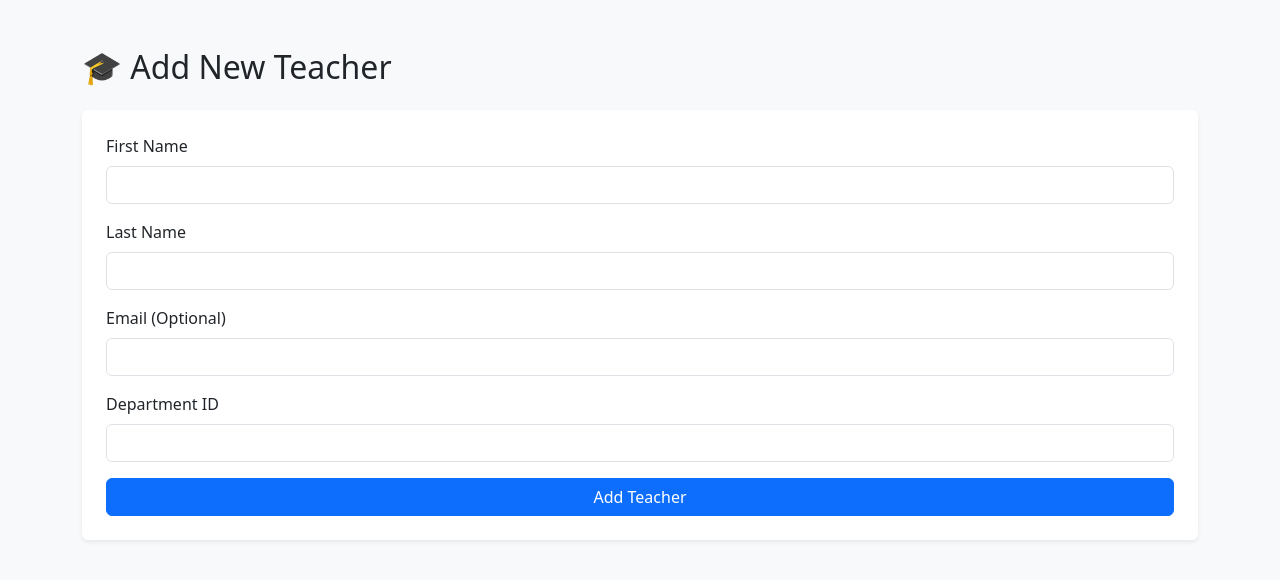
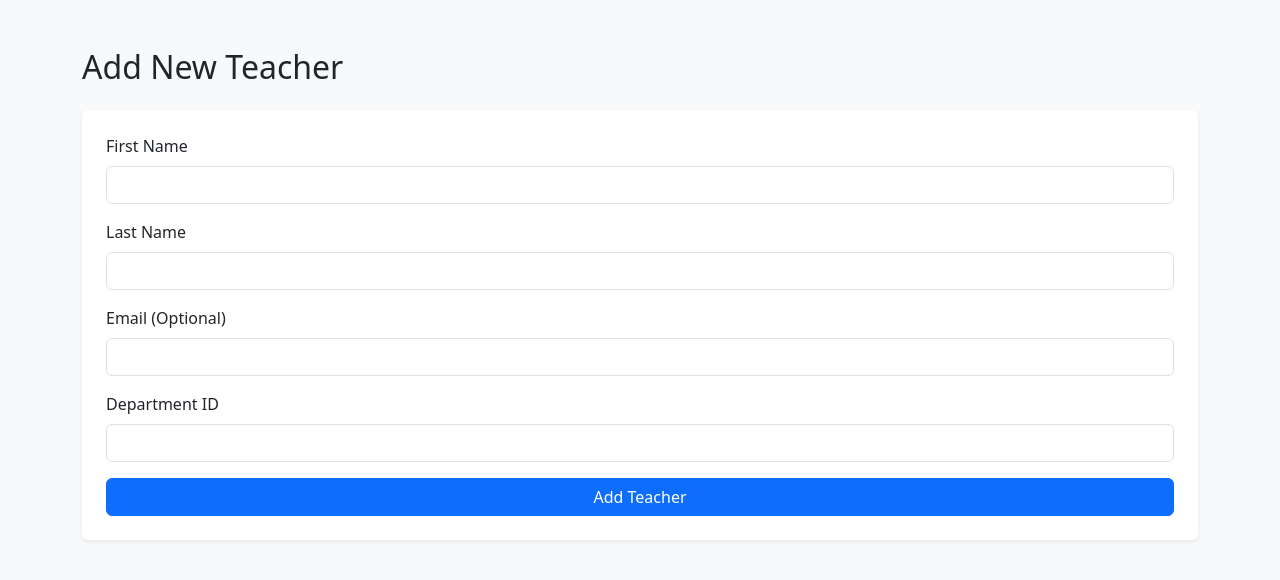
Before and after one commit to parasparveen123/codespaces-express, a website: page add-teacher.html in a window 1280 px wide. Drawn offline with nearby package versions, Linux system fonts and the light colour scheme.

Commit message:
My New Project

```diff
--- a/add-teacher.html
+++ b/add-teacher.html
@@ -10,7 +10,7 @@
 <body class="bg-light">
 
   <div class="container py-5">
-    <h2 class="mb-4">🎓 Add New Teacher</h2>
+    <h2 class="mb-4">Add New Teacher</h2>
 
     <form id="teacherForm" class="bg-white p-4 rounded shadow-sm">
       <div class="mb-3">
```
